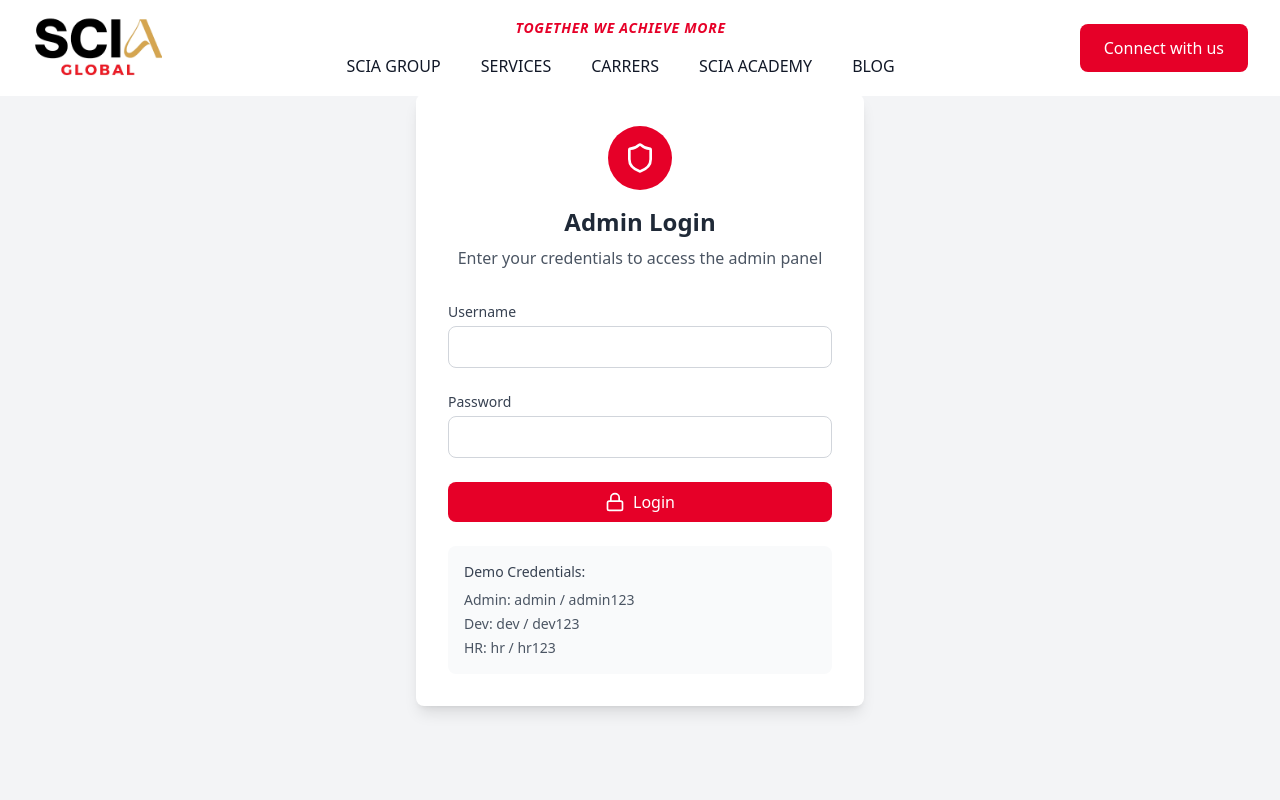
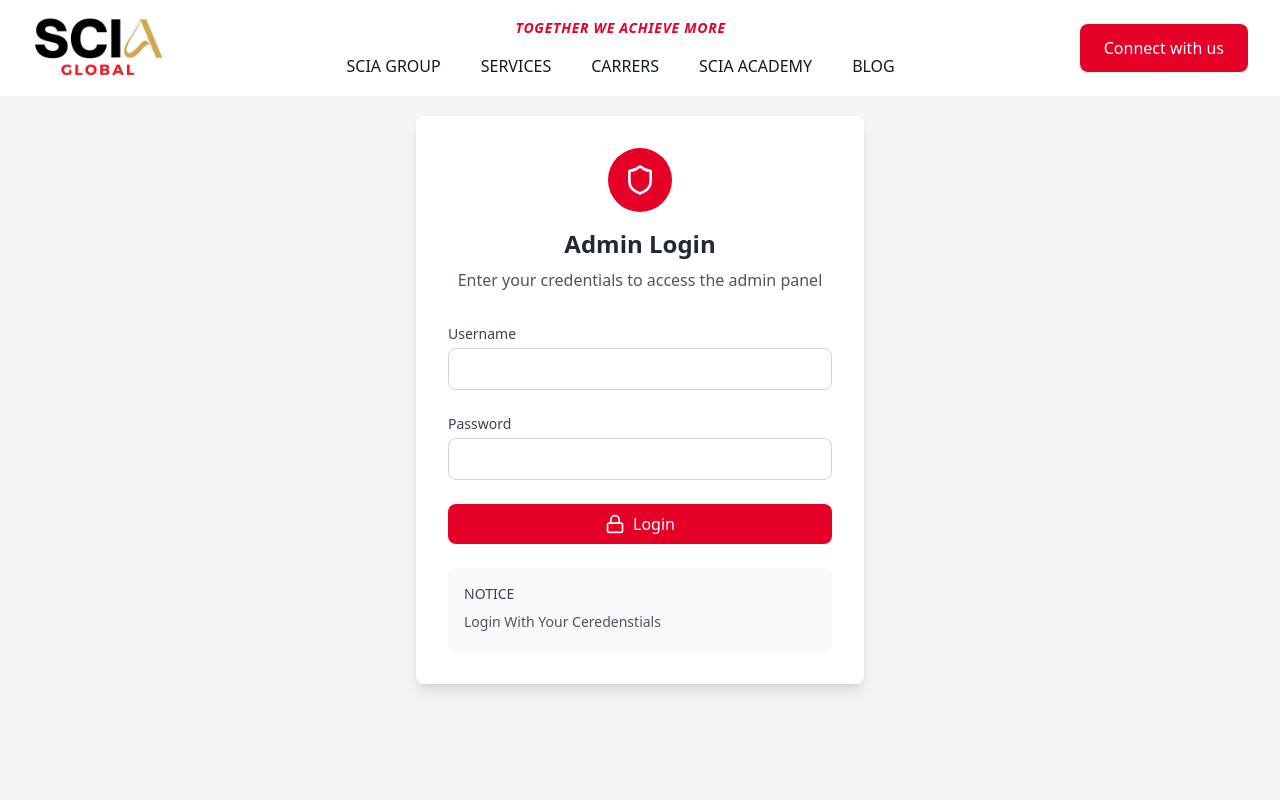
Before and after one commit to GlobalGRC/WebsiteMalli, a React (Vite) app: page /admin/login in a window 1280 px wide. Shown: the top 800 px of the page. Built offline with nearby package versions, Linux system fonts and the light colour scheme.

Commit message:
Update admin login credentials and notice message

```diff
--- a/src/pages/AdminLogin.tsx
+++ b/src/pages/AdminLogin.tsx
@@ -6,18 +6,18 @@ import { Shield, Lock } from 'lucide-react';
 // Mock users database
 const MOCK_USERS = [
   {
-    username: 'admin',
-    password: 'admin123',
+    username: 'MalliKarjuna',
+    password: 'malli@123',
     role: 'admin'
   },
   {
-    username: 'dev',
-    password: 'dev123',
+    username: 'AlonePlayZz',
+    password: 'alone#2009',
     role: 'dev'
   },
   {
-    username: 'hr',
-    password: 'hr123',
+    username: 'Manager',
+    password: 'manager@123',
     role: 'hr'
   }
 ];
@@ -132,11 +132,11 @@ export const AdminLogin: React.FC = () => {
 
         {/* Demo Credentials */}
         <div className="mt-6 p-4 bg-gray-50 rounded-lg">
-          <h3 className="text-sm font-medium text-gray-700 mb-2">Demo Credentials:</h3>
+          <h3 className="text-sm font-medium text-gray-700 mb-2">NOTICE</h3>
           <ul className="text-sm text-gray-600 space-y-1">
-            <li>Admin: admin / admin123</li>
-            <li>Dev: dev / dev123</li>
-            <li>HR: hr / hr123</li>
+            <li>Login With Your Ceredenstials</li>
+            <li></li>
+            <li></li>
           </ul>
         </div>
       </motion.div>
```
